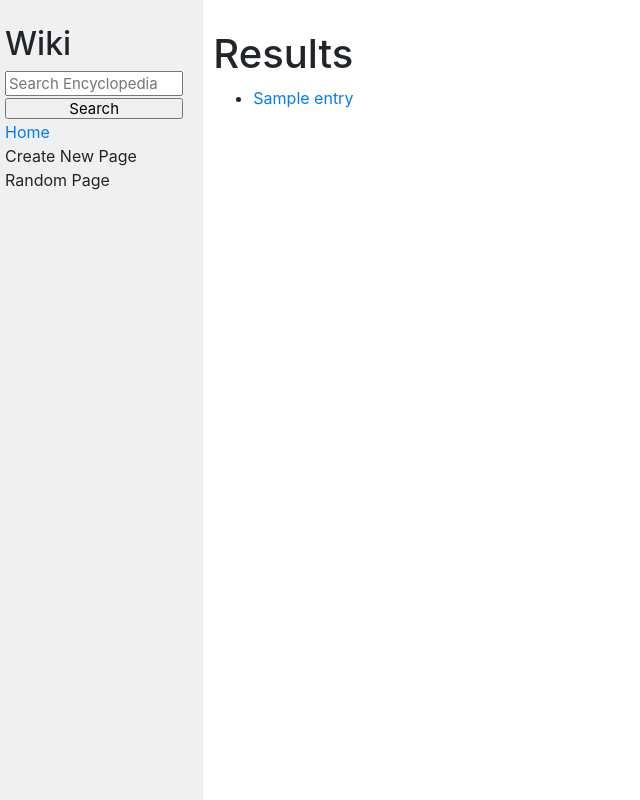
After one commit to jbeedle19/project1, a Django app: template encyclopedia/templates/encyclopedia/results.html in a window 1280 px wide. The commit adds this page. Shown: the whole page, without its empty margins (0-640 px from the left). Run offline with Django 3.2, Linux system fonts and the light colour scheme; the template is opened without the code that fills it: most values are stand-ins (such as "Sample title", 1, 10 or a date in 2020); some libraries are stand-ins or nearby versions.

Commit message:
working on search function

```diff
--- a/encyclopedia/templates/encyclopedia/layout.html
+++ b/encyclopedia/templates/encyclopedia/layout.html
@@ -12,8 +12,10 @@
         <div class="row">
             <div class="sidebar col-lg-2 col-md-3">
                 <h2>Wiki</h2>
-                <form>
+                <form action="{% url 'search' %}" method="post">
+                    {% csrf_token %}
                     <input class="search" type="text" name="q" placeholder="Search Encyclopedia">
+                    <input class="search" type="submit" value="Search">
                 </form>
                 <div>
                     <a href="{% url 'index' %}">Home</a>
--- /dev/null
+++ b/encyclopedia/templates/encyclopedia/results.html
@@ -0,0 +1,16 @@
+{% extends "encyclopedia/layout.html" %}
+
+{% block title %}
+    Results
+{% endblock %}
+
+{% block body %}
+    <h1>Results</h1>
+
+    <ul>
+        {% for entry in entries %}
+            <li><a href="{% url 'entry' title=entry %}">{{ entry }}</a></li>
+        {% endfor %}
+    </ul>
+
+{% endblock %}
--- a/encyclopedia/urls.py
+++ b/encyclopedia/urls.py
@@ -4,5 +4,6 @@ from . import views
 
 urlpatterns = [
     path("", views.index, name="index"),
-    path("wiki/<str:title>", views.entry, name="entry"),
+    path("wiki/search", views.search, name="search"),
+    path("wiki/<str:title>", views.entry, name="entry")
 ]
```
Also changed, not shown: encyclopedia/views.py (+12 -1 lines).
